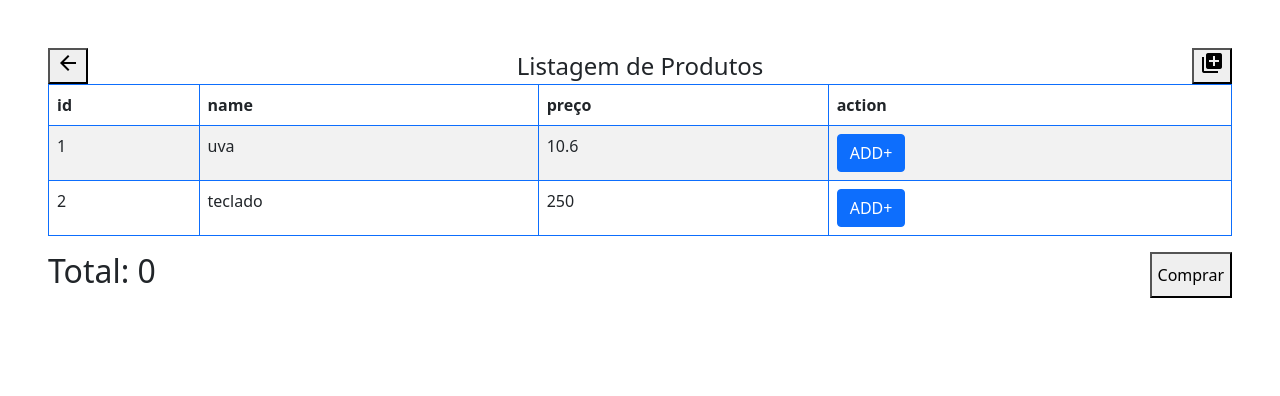
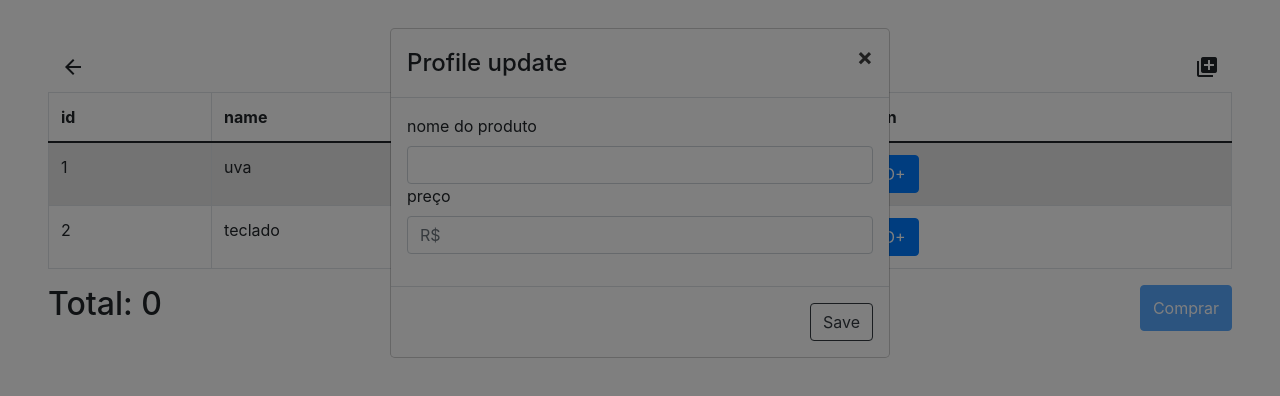
Before and after one commit to carneiroArleilson/WKTechnology, an Angular app: page /products in a window 1280 px wide. Both pictures are taken after a click on the button "queue". Shown: the top 396 px of the page. Built offline with nearby package versions, Linux system fonts and the light colour scheme.

Commit message:
fix: listagem de produtos

```diff
--- a/angular.json
+++ b/angular.json
@@ -31,6 +31,7 @@
               "src/assets"
             ],
             "styles": [
+              "node_modules/bootstrap/dist/css/bootstrap.min.css",
               "src/styles.css"
             ],
             "scripts": []
--- a/package.json
+++ b/package.json
@@ -16,9 +16,12 @@
     "@angular/compiler": "~11.1.2",
     "@angular/core": "~11.1.2",
     "@angular/forms": "~11.1.2",
+    "@angular/localize": "~11.1.2",
     "@angular/platform-browser": "~11.1.2",
     "@angular/platform-browser-dynamic": "~11.1.2",
     "@angular/router": "~11.1.2",
+    "@ng-bootstrap/ng-bootstrap": "^9.1.0",
+    "bootstrap": "^4.5.0",
     "rxjs": "~6.6.0",
     "tslib": "^2.0.0",
     "zone.js": "~0.11.3"
--- a/src/app/data.service.ts
+++ b/src/app/data.service.ts
@@ -1,9 +1,25 @@
 import { Injectable } from '@angular/core';
+import { BehaviorSubject } from 'rxjs';
+import { Line } from './components/template/base/base.component';
+
+export interface Order {
+  products: Line[];
+  total: number;
+}
 
 @Injectable({
-  providedIn: 'root'
+  providedIn: 'root',
 })
 export class DataService {
+  private order = new BehaviorSubject<Order>({
+    products: [],
+    total: 0
+  });
+  castOrder = this.order.asObservable();
 
-  constructor() { }
+  constructor() {}
+
+  changeOrder(newOrder: Order) {
+    this.order.next(newOrder);
+  }
 }
--- a/src/app/order/listing-order/listing-order.component.html
+++ b/src/app/order/listing-order/listing-order.component.html
@@ -1,14 +1,20 @@
 <div class="m-5">
   <div class="d-flex flex-column" >
     <div class="d-flex " >
-      <button><i class="material-icons">arrow_back</i></button>
+      <button class="btn" (click)="toProducts()"><i class="material-icons">arrow_back</i></button>
       <p class="m-0 fs-4" >Pedido</p>
     </div>
     <div class="d-flex justify-content-between" >
-      <select class=" d-flex " >
-        <option value="name" >name</option>
-      </select>
-      <h2>Total:</h2>
+      <div class="d-flex" >
+        <input list="clients" >
+          <datalist id="clients">
+            <option value="name" >
+            <option value="oie">
+            <option value="olá">
+          </datalist>
+        <input type="submit" >
+      </div>
+      <h2>Total: {{total}}</h2>
     </div>
   </div>
 
@@ -18,6 +24,6 @@
     (newItemEvent)="addItem($event)"
   ></app-base>
   <div class="d-flex justify-content-end" >
-    <button>Finalizar</button>
+    <button class="btn btn-success" (click)="finish()">Finalizar</button>
   </div>
 </div>
--- a/src/app/order/listing-order/listing-order.component.ts
+++ b/src/app/order/listing-order/listing-order.component.ts
@@ -1,34 +1,40 @@
+import { DataService } from './../../data.service';
 import { Component, OnInit } from '@angular/core';
+import { Router } from '@angular/router';
 import { Line } from 'src/app/components/template/base/base.component';
+
 @Component({
   selector: 'app-listing-order',
   templateUrl: './listing-order.component.html',
-  styleUrls: ['./listing-order.component.css']
+  styleUrls: ['./listing-order.component.css'],
 })
-export class ListingOrderComponent  {
-
+export class ListingOrderComponent implements OnInit {
   title = 'WKTechnology';
   total = 0;
   items: Array<Line> = [];
+  currentItem = ['id', 'name', 'preço', 'action'];
+
+  rows: Line[] = [];
+
+  constructor(private router: Router, private dataService: DataService) {}
+
+  ngOnInit() {
+    this.dataService.castOrder.subscribe(order => {
+      this.rows = order.products;
+      this.total = order.total;
+    })
+  }
 
   addItem(newItem: Array<Line>) {
     this.items = newItem;
     console.log(newItem);
   }
 
-  currentItem = [ "id", "name", "preço", "action"  ];
+  toProducts() {
+    this.router.navigate(['/products']);
+  }
 
-  rows = [
-    {
-      id: 1,
-      name: "uva",
-      price: 10.6,
-    },
-    {
-      id: 2,
-      name: "teclado",
-      price: 250,
-    },
-  ]
-
+  finish() {
+    this.toProducts();
+  }
 }
--- a/src/app/product/listing/listing.component.html
+++ b/src/app/product/listing/listing.component.html
@@ -1,8 +1,10 @@
 <div class="m-5">
-  <div class="d-flex justify-content-between" >
-    <button><i class="material-icons">arrow_back</i></button>
-    <p class="m-0 fs-4" >Listagem de Produtos</p>
-    <button class="" ><i class="material-icons" >queue</i></button>
+  <div class="d-flex justify-content-between">
+    <button class="btn"><i class="material-icons">arrow_back</i></button>
+    <p class="m-0 fs-4">Listagem de Produtos</p>
+    <button class="btn" (click)="open(content)" data-toggle="modal" data-target="#exampleModal">
+      <i class="material-icons">queue</i>
+    </button>
   </div>
 
   <app-base
@@ -10,8 +12,41 @@
     [row]="rows"
     (newItemEvent)="addItem($event)"
   ></app-base>
-  <div class="d-flex justify-content-between" >
-    <h2>Total: {{total}} </h2>
-    <button>Comprar</button>
+  <div class="d-flex justify-content-between">
+    <h2>Total: {{ total }}</h2>
+    <!-- <button><a href="" routerLink="/order" routerLinkActive="selected" >Comprar</a></button> -->
+    <button
+      class="btn btn-primary"
+      [ngClass]="{ disabled: items.length === 0 }"
+      (click)="order()"
+    >
+      Comprar
+    </button>
   </div>
 </div>
+
+<ng-template #content let-modal>
+  <div class="modal-header">
+    <h4 class="modal-title" id="modal-basic-title">Profile update</h4>
+    <button type="button" class="close" aria-label="Close" (click)="modal.dismiss('Cross click')">
+      <span aria-hidden="true">&times;</span>
+    </button>
+  </div>
+  <div class="modal-body">
+    <form>
+      <div class="form-group">
+        <label for="dateOfBirth">nome do produto</label>
+        <div class="input-group">
+          <input id="dateOfBirth" [(ngModel)]="product.name" class="form-control" name="name" ngbDatepicker #dp="ngbDatepicker">
+        </div>
+        <label for="dateOfBirth">preço</label>
+        <div class="input-group">
+          <input id="dateOfBirth" [(ngModel)]="product.price" class="form-control" placeholder="R$" name="price" ngbDatepicker #dp="ngbDatepicker">
+        </div>
+      </div>
+    </form>
+  </div>
+  <div class="modal-footer">
+    <button type="button" class="btn btn-outline-dark" (click)="incluirCenario()">Save</button>
+  </div>
+</ng-template>
--- a/src/app/product/listing/listing.component.ts
+++ b/src/app/product/listing/listing.component.ts
@@ -1,16 +1,60 @@
+import { DataService, Order } from './../../data.service';
 import { Component, OnInit } from '@angular/core';
 import { Line } from 'src/app/components/template/base/base.component';
+import { Router } from '@angular/router';
+import { NgbModal, ModalDismissReasons } from '@ng-bootstrap/ng-bootstrap';
 
 @Component({
   selector: 'app-listing',
   templateUrl: './listing.component.html',
-  styleUrls: ['./listing.component.css']
+  styleUrls: ['./listing.component.css'],
 })
-export class ListingComponent {
-
+export class ListingComponent implements OnInit {
+  closeResult = '';
   title = 'WKTechnology';
   total = 0;
   items: Array<Line> = [];
+  currentItem = ['id', 'name', 'preço', 'action'];
+  product: Line = {
+    id: 0,
+    name: '',
+    price: 0,
+  };
+  rows = [
+    {
+      id: 1,
+      name: 'uva',
+      price: 10.6,
+    },
+    {
+      id: 2,
+      name: 'teclado',
+      price: 250,
+    },
+  ];
+
+  constructor(
+    private dataServicevice: DataService,
+    private router: Router,
+    private modalService: NgbModal
+  ) {}
+
+  ngOnInit() {}
+
+  incluirCenario() {
+    const sortedRows = this.rows.sort((a, b) => b.id - a.id);
+    const newID = sortedRows[0].id + 1;
+
+    const name = this.product.name || '';
+    const price = this.product.price || 0;
+
+    this.rows.push({
+      name,
+      price,
+      id: newID,
+    });
+    this.modalService.dismissAll();
+  }
 
   addItem(newItem: Array<Line>) {
     this.items = newItem;
@@ -19,30 +63,44 @@ export class ListingComponent {
     this.total = this.soma();
   }
 
-  soma (){
-    const tot = this.items.map(function(item){
-      return item.price || 0;
+  private soma() {
+    const tot = this.items.map(function (item) {
+      return Number(item.price) || 0;
     });
 
-    return tot.reduce(function(acc,cur){
-      return acc + cur;
-    });
+    return tot.length > 0 ? tot.reduce((acc, cur) => acc + cur) : 0;
   }
 
+  order() {
+    const order: Order = {
+      products: this.items,
+      total: this.total,
+    };
+    this.dataServicevice.changeOrder(order);
 
-  currentItem = [ "id", "name", "preço", "action"  ];
+    this.router.navigate(['/order']);
+  }
 
-  rows = [
-    {
-      id: 1,
-      name: "uva",
-      price: 10.6,
-    },
-    {
-      id: 2,
-      name: "teclado",
-      price: 250,
-    },
-  ]
+  open(content: any) {
+    this.modalService
+      .open(content, { ariaLabelledBy: 'modal-basic-title' })
+      .result.then(
+        (result) => {
+          this.closeResult = `Closed with: ${result}`;
+        },
+        (reason) => {
+          this.closeResult = `Dismissed ${this.getDismissReason(reason)}`;
+        }
+      );
+  }
 
+  private getDismissReason(reason: any): string {
+    if (reason === ModalDismissReasons.ESC) {
+      return 'by pressing ESC';
+    } else if (reason === ModalDismissReasons.BACKDROP_CLICK) {
+      return 'by clicking on a backdrop';
+    } else {
+      return `with: ${reason}`;
+    }
+  }
 }
--- a/src/index.html
+++ b/src/index.html
@@ -1,21 +1,50 @@
-<!doctype html>
+<!DOCTYPE html>
 <html lang="en">
   <head>
-  <meta charset="utf-8">
+    <meta charset="utf-8" />
     <title>WKTechnology</title>
-  <base href="/">
-  <meta name="viewport" content="width=device-width, initial-scale=1">
-  <link rel="icon" type="image/x-icon" href="favicon.ico">
+    <base href="/" />
+    <meta name="viewport" content="width=device-width, initial-scale=1" />
+    <link rel="icon" type="image/x-icon" href="favicon.ico" />
 
-  <link href="https://cdn.jsdelivr.net/npm/bootstrap@5.0.0-beta3/dist/css/bootstrap.min.css" rel="stylesheet" integrity="sha384-eOJMYsd53ii+scO/bJGFsiCZc+5NDVN2yr8+0RDqr0Ql0h+rP48ckxlpbzKgwra6" crossorigin="anonymous">
+    <!-- <link href="https://cdn.jsdelivr.net/npm/bootstrap@5.0.0-beta3/dist/css/bootstrap.min.css" rel="stylesheet" integrity="sha384-eOJMYsd53ii+scO/bJGFsiCZc+5NDVN2yr8+0RDqr0Ql0h+rP48ckxlpbzKgwra6" crossorigin="anonymous"> -->
 
-  <link href="https://fonts.googleapis.com/icon?family=Material+Icons" rel="stylesheet">
+    <link
+      href="https://cdn.jsdelivr.net/npm/bootstrap@5.0.0-beta3/dist/css/bootstrap.min.css"
+      rel="stylesheet"
+      integrity="sha384-eOJMYsd53ii+scO/bJGFsiCZc+5NDVN2yr8+0RDqr0Ql0h+rP48ckxlpbzKgwra6"
+      crossorigin="anonymous"
+    />
 
+    <link
+      href="https://fonts.googleapis.com/icon?family=Material+Icons"
+      rel="stylesheet"
+    />
   </head>
   <body>
     <app-root></app-root>
-  <script src="https://cdn.jsdelivr.net/npm/bootstrap@5.0.0-beta3/dist/js/bootstrap.bundle.min.js" integrity="sha384-JEW9xMcG8R+pH31jmWH6WWP0WintQrMb4s7ZOdauHnUtxwoG2vI5DkLtS3qm9Ekf" crossorigin="anonymous"></script>
+    <!-- <script src="https://cdn.jsdelivr.net/npm/bootstrap@5.0.0-beta3/dist/js/bootstrap.bundle.min.js" integrity="sha384-JEW9xMcG8R+pH31jmWH6WWP0WintQrMb4s7ZOdauHnUtxwoG2vI5DkLtS3qm9Ekf" crossorigin="anonymous"></script>
   <script src="https://cdn.jsdelivr.net/npm/@popperjs/core@2.9.1/dist/umd/popper.min.js" integrity="sha384-SR1sx49pcuLnqZUnnPwx6FCym0wLsk5JZuNx2bPPENzswTNFaQU1RDvt3wT4gWFG" crossorigin="anonymous"></script>
-  <script src="https://cdn.jsdelivr.net/npm/bootstrap@5.0.0-beta3/dist/js/bootstrap.min.js" integrity="sha384-j0CNLUeiqtyaRmlzUHCPZ+Gy5fQu0dQ6eZ/xAww941Ai1SxSY+0EQqNXNE6DZiVc" crossorigin="anonymous"></script>
+  <script src="https://cdn.jsdelivr.net/npm/bootstrap@5.0.0-beta3/dist/js/bootstrap.min.js" integrity="sha384-j0CNLUeiqtyaRmlzUHCPZ+Gy5fQu0dQ6eZ/xAww941Ai1SxSY+0EQqNXNE6DZiVc" crossorigin="anonymous"></script> -->
+    <script
+      src="https://code.jquery.com/jquery-3.3.1.slim.min.js"
+      integrity="sha384-q8i/X+965DzO0rT7abK41JStQIAqVgRVzpbzo5smXKp4YfRvH+8abtTE1Pi6jizo"
+      crossorigin="anonymous"
+    ></script>
+    <script
+      src="https://cdn.jsdelivr.net/npm/bootstrap@5.0.0-beta3/dist/js/bootstrap.bundle.min.js"
+      integrity="sha384-JEW9xMcG8R+pH31jmWH6WWP0WintQrMb4s7ZOdauHnUtxwoG2vI5DkLtS3qm9Ekf"
+      crossorigin="anonymous"
+    ></script>
+    <script
+      src="https://cdn.jsdelivr.net/npm/@popperjs/core@2.9.1/dist/umd/popper.min.js"
+      integrity="sha384-SR1sx49pcuLnqZUnnPwx6FCym0wLsk5JZuNx2bPPENzswTNFaQU1RDvt3wT4gWFG"
+      crossorigin="anonymous"
+    ></script>
+    <script
+      src="https://cdn.jsdelivr.net/npm/bootstrap@5.0.0-beta3/dist/js/bootstrap.min.js"
+      integrity="sha384-j0CNLUeiqtyaRmlzUHCPZ+Gy5fQu0dQ6eZ/xAww941Ai1SxSY+0EQqNXNE6DZiVc"
+      crossorigin="anonymous"
+    ></script>
   </body>
 </html>
--- a/src/polyfills.ts
+++ b/src/polyfills.ts
@@ -1,3 +1,7 @@
+/***************************************************************************************************
+ * Load `$localize` onto the global scope - used if i18n tags appear in Angular templates.
+ */
+import '@angular/localize/init';
 /**
  * This file includes polyfills needed by Angular and is loaded before the app.
  * You can add your own extra polyfills to this file.
```
Also changed, not shown: src/app/app-routing.module.ts (+7 -2 lines), src/app/app.module.ts (+7 -1 lines), 2 other files (tests, documents, lock files or other folders). Lines whose indentation alone changed are shown as unchanged.
